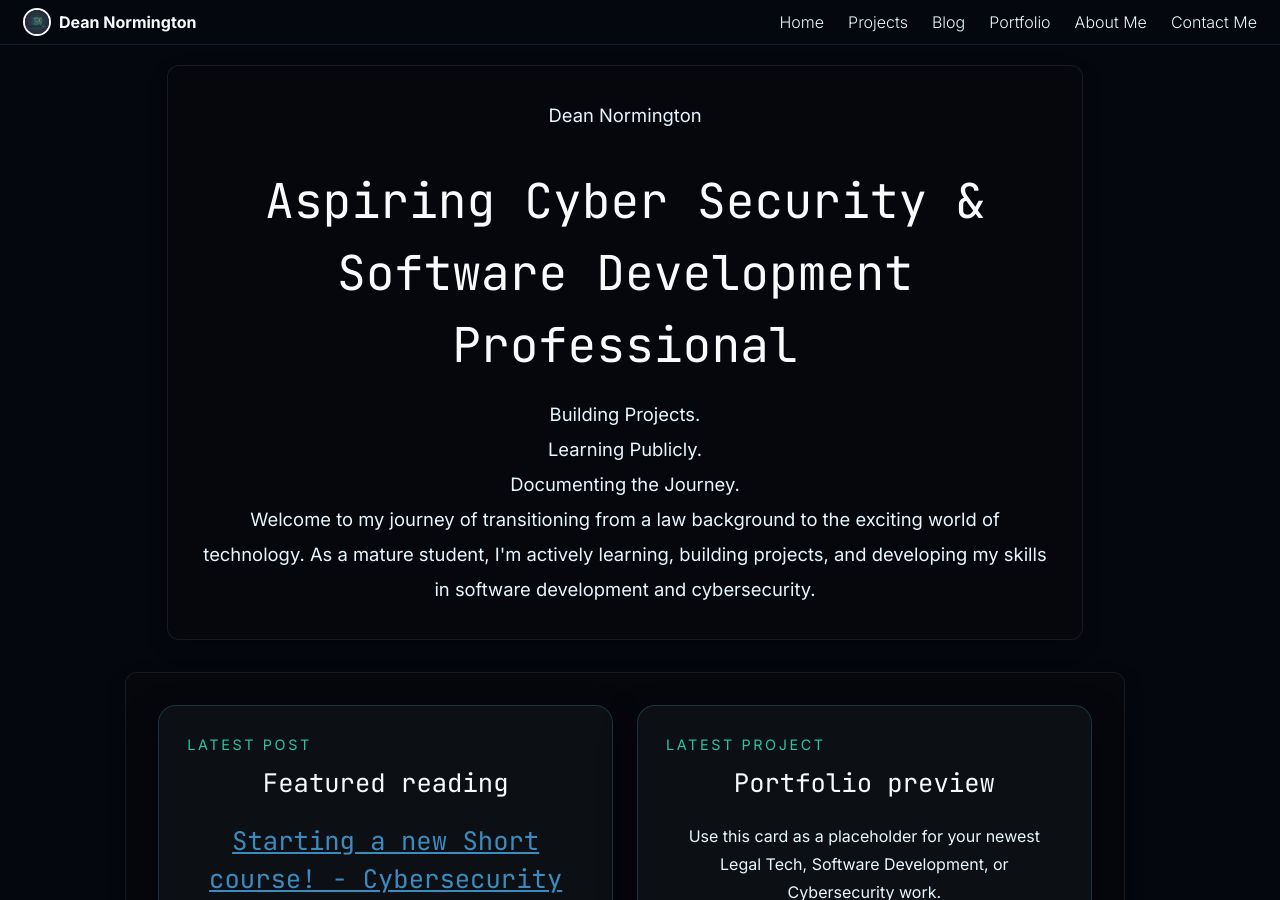
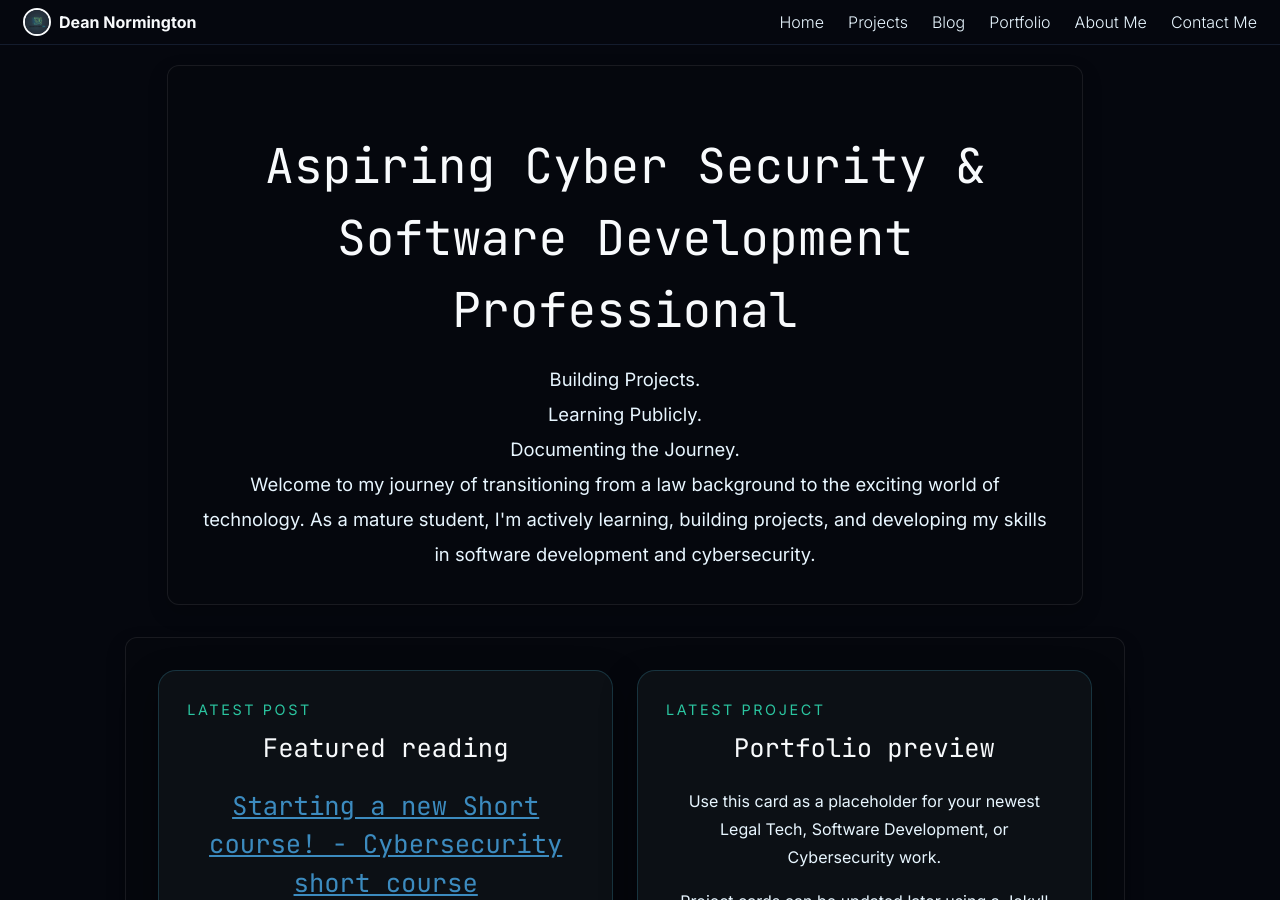
Before and after one commit to dean-js/dnormingtonlaw.uk, a Jekyll site: the page built from index.html, in a window 1280 px wide and 900 px high. Built offline with Jekyll 4.4.1, drawn with Linux system fonts in a browser that asks for light colours; the list of posts is cut into pages by our own code.

Commit message:
hero update part 3 - removed name

```diff
--- a/index.html
+++ b/index.html
@@ -6,7 +6,7 @@ description: "Dean Normington shares a law-to-computing story, portfolio highlig
 
 <section class="hero page-section">
   <div class="hero-content">
-        <p class="hero-subtitle">Dean Normington</p>
+
 
         <h1>Aspiring Cyber Security &<br>Software Development Professional</h1>
 
```
